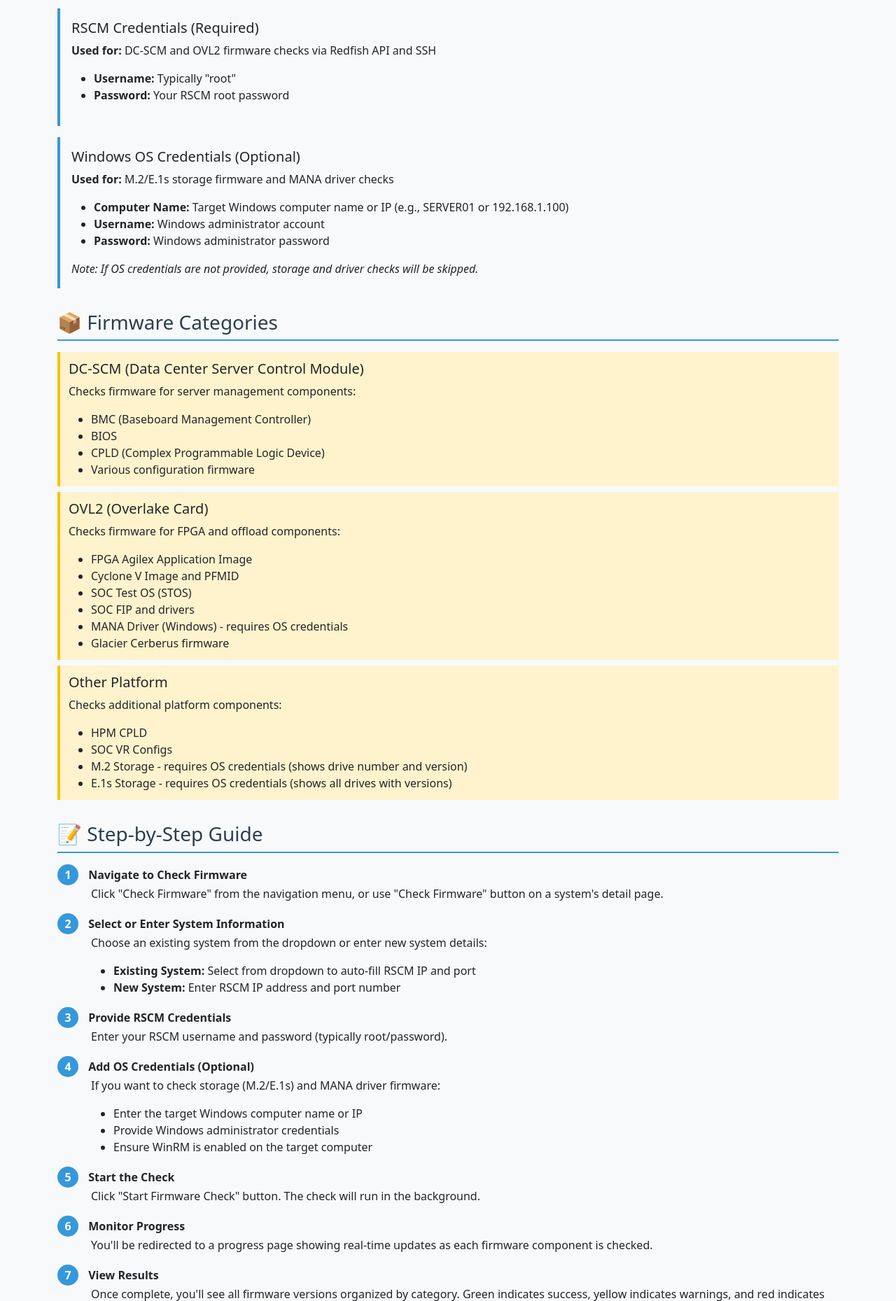
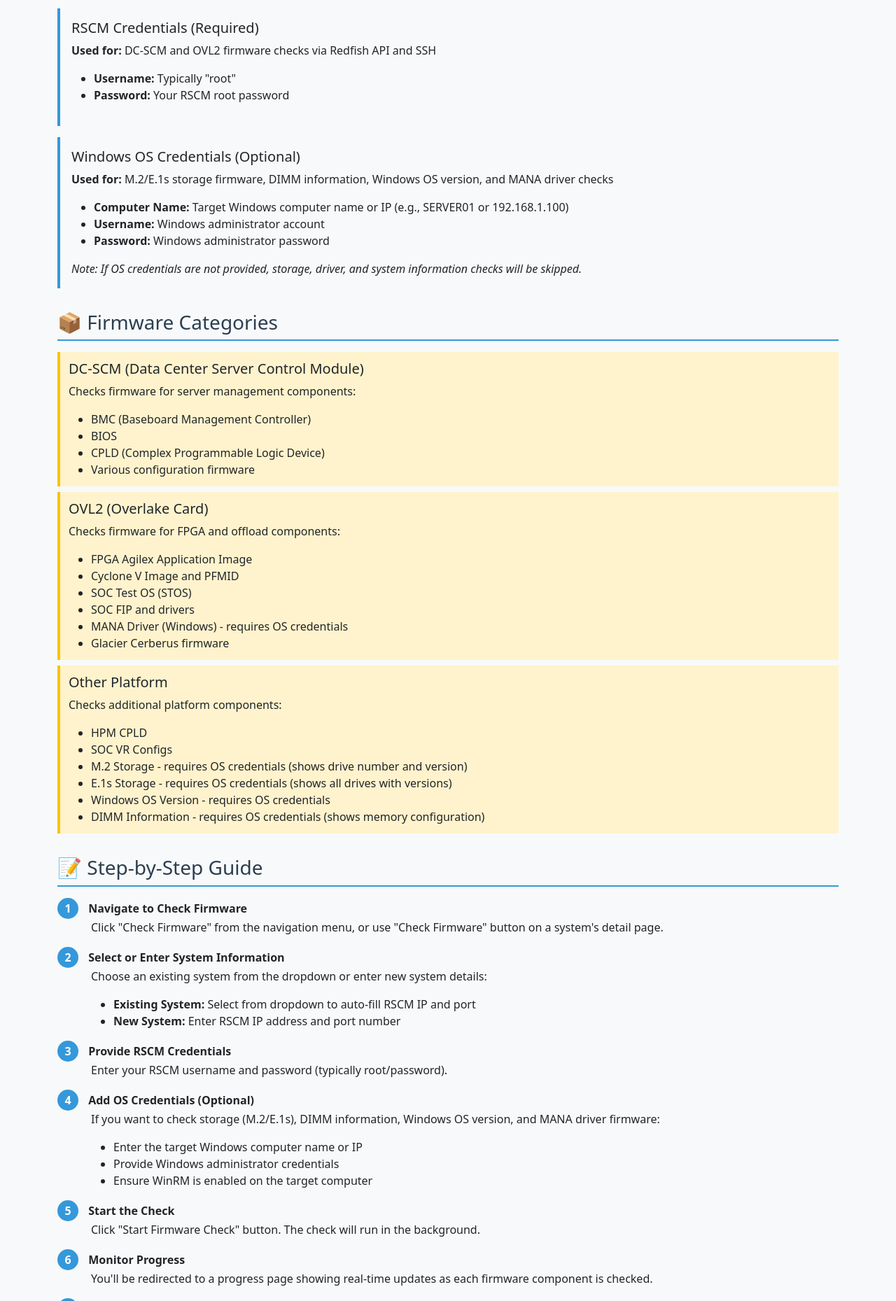
Before and after one commit to JarrettJones/Compliance, a Flask app: page /help in a window 1280 px wide. Shown: the part 2984-4843 px from the top of the page at 70% size. Run offline with Flask 3, Linux system fonts and the light colour scheme; some libraries are stand-ins or nearby versions.

Commit message:
Add DIMM Information to firmware check UI
- Add DIMM Information checkbox in Other Platform section
- Update firmware count from 33 to 34 types
- Show OS credentials section for DIMM checks in recheck modal
- Update help documentation with DIMM display format and usage
- Update credential descriptions in all check templates

```diff
--- a/firmware-checker/templates/bulk_check.html
+++ b/firmware-checker/templates/bulk_check.html
@@ -95,7 +95,7 @@
                         <div class="card h-100">
                             <div class="card-body">
                                 <h6><i class="bi bi-pc-display"></i> Windows OS Credentials <span class="badge bg-secondary">Optional</span></h6>
-                                <p class="text-muted small">Required for M.2 and E.1s storage firmware checks via WinRM. Leave blank to skip in-band storage checks.</p>
+                                <p class="text-muted small">Required for M.2, E.1s storage firmware, DIMM information, and Windows OS version checks via WinRM. Leave blank to skip in-band checks.</p>
                                 <div class="mb-3">
                                     <label for="windows_username" class="form-label">OS Username</label>
                                     <input type="text" class="form-control" id="windows_username"
--- a/firmware-checker/templates/check_result.html
+++ b/firmware-checker/templates/check_result.html
@@ -681,7 +681,7 @@ function recheckFirmware(firmwareType, category) {
 
     // Show OS credentials section if it's a driver/storage check
     const osCredSection = document.getElementById('recheckOsCredentials');
-    if (firmwareType.includes('MANA Driver') || firmwareType.includes('M.2') || firmwareType.includes('E.1s') || firmwareType.includes('Windows')) {
+    if (firmwareType.includes('MANA Driver') || firmwareType.includes('M.2') || firmwareType.includes('E.1s') || firmwareType.includes('Windows') || firmwareType.includes('DIMM')) {
         osCredSection.style.display = 'block';
     } else {
         osCredSection.style.display = 'none';
--- a/firmware-checker/templates/help.html
+++ b/firmware-checker/templates/help.html
@@ -238,13 +238,13 @@
 
             <div class="credential-box">
         <h5>Windows OS Credentials (Optional)</h5>
-        <p><strong>Used for:</strong> M.2/E.1s storage firmware and MANA driver checks</p>
+        <p><strong>Used for:</strong> M.2/E.1s storage firmware, DIMM information, Windows OS version, and MANA driver checks</p>
         <ul>
             <li><strong>Computer Name:</strong> Target Windows computer name or IP (e.g., SERVER01 or 192.168.1.100)</li>
             <li><strong>Username:</strong> Windows administrator account</li>
             <li><strong>Password:</strong> Windows administrator password</li>
         </ul>
-        <p class="mb-0"><em>Note: If OS credentials are not provided, storage and driver checks will be skipped.</em></p>
+        <p class="mb-0"><em>Note: If OS credentials are not provided, storage, driver, and system information checks will be skipped.</em></p>
             </div>
         </div>
 
@@ -284,6 +284,8 @@
             <li>SOC VR Configs</li>
             <li>M.2 Storage - requires OS credentials (shows drive number and version)</li>
             <li>E.1s Storage - requires OS credentials (shows all drives with versions)</li>
+            <li>Windows OS Version - requires OS credentials</li>
+            <li>DIMM Information - requires OS credentials (shows memory configuration)</li>
         </ul>
             </div>
         </div>
@@ -317,7 +319,7 @@
             <div class="mb-3">
         <span class="step-number">4</span>
         <strong>Add OS Credentials (Optional)</strong>
-        <p class="ms-5">If you want to check storage (M.2/E.1s) and MANA driver firmware:</p>
+        <p class="ms-5">If you want to check storage (M.2/E.1s), DIMM information, Windows OS version, and MANA driver firmware:</p>
         <ul class="ms-5">
             <li>Enter the target Windows computer name or IP</li>
             <li>Provide Windows administrator credentials</li>
@@ -362,7 +364,13 @@
         <h5>Storage Firmware Display:</h5>
         <p><strong>M.2:</strong> Shows as "Drive X: VERSION" (e.g., "Drive 4: LDBD1M4Q")</p>
         <p><strong>E.1s:</strong> Shows multiple drives separated by " | " (e.g., "Drive 1: 61080A50 | Drive 2: 61080A50 | Drive 3: 61080A50")</p>
-        <p class="mb-0"><em>Each drive number corresponds to its physical disk number in the system.</em></p>
+        <p><em>Each drive number corresponds to its physical disk number in the system.</em></p>
+            </div>
+
+            <div class="note-box">
+        <h5>DIMM Information Display:</h5>
+        <p><strong>Format:</strong> Shows memory configuration summary (e.g., "12x 96GB SK Hynix HMCGM4AKBRB449N 7200MHz")</p>
+        <p class="mb-0"><em>Groups DIMMs by manufacturer, part number, and speed. Click to view detailed information including bank labels, capacities, and serial numbers.</em></p>
             </div>
         </div>
 
```
Also changed, not shown: firmware-checker/templates/check_firmware.html (+6 -2 lines).
